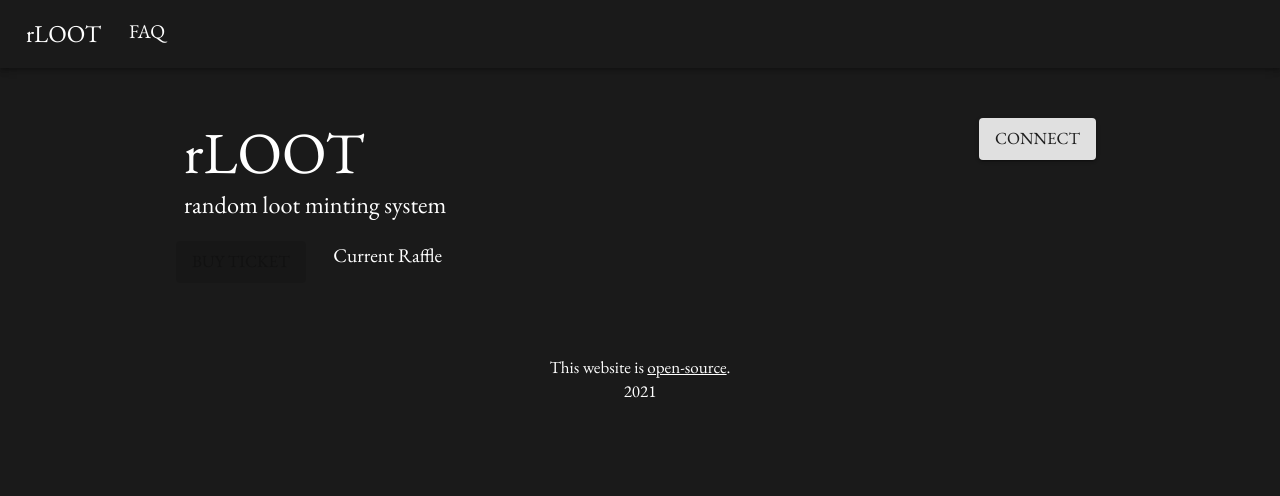
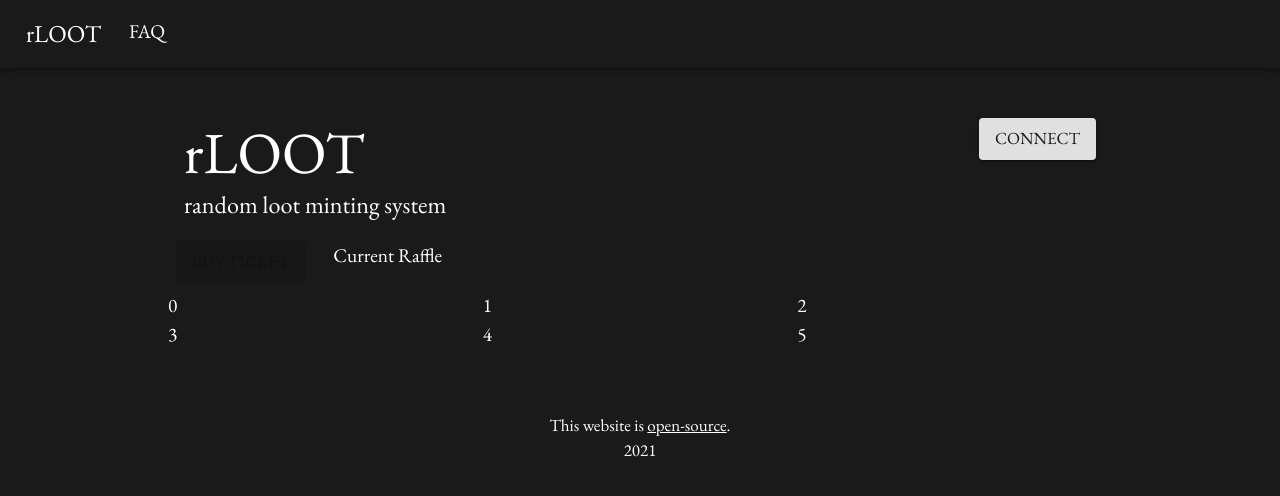
Before and after one commit to scammi/randtree-website, a Next.js app: page / in a window 1280 px wide. Shown: the top 496 px of the page. Built offline with nearby package versions, Linux system fonts and the light colour scheme; no server answers.

Commit message:
Loot grid, get data

```diff
--- /dev/null
+++ b/components/LootGrid.js
@@ -0,0 +1,78 @@
+import React from 'react';
+import { Grid } from '@material-ui/core';
+import WhiteTextTypography from './WhiteTextTypography';
+
+
+export default function LootGrid(prop) {
+
+  async function queryOwnerWon(owner) {
+    const version = '0.2.4'
+    const response = await fetch(`https://api.studio.thegraph.com/query/6834/piedras/${version}`, {
+      method: 'POST',
+      body: JSON.stringify({
+        query: `{
+          rloots(where:{owner:"${owner}"}) {
+            id
+            owner
+            properties
+            broken
+          },
+          raffleBatches(where:{ winner:"${owner}", claimed: false  }) {
+            id
+            batchId
+            winner
+            claimed
+            processed
+          }
+        }`
+      }),
+      headers: {
+          'content-type': 'application/json'
+      }
+    })
+    const {data} = await response.json();
+    console.log(data)
+
+    return data;
+  }
+
+    console.log(queryOwnerWon('0x227B769676984D480C7a1e2664725C3E7223C04E'))
+    // loots = []
+
+    // // Get claimed loots
+    // const {raffleBatches: wonBatches, rloots } = await queryOwnerWon(currentAccount)
+    // wonBatches.forEach(b => {
+    //   loots.push({
+    //     claimed: false,
+    //     batchId: b.batchId,
+    //     index: undefined // i need this
+    //   })
+    // })
+    // await Promise.all(rloots.map(async (loot) => {
+    //   // const { name } = await getLootMetadata(loot.id)
+    //   const name = `Lootbox #${loot.id}`
+    //   // todo : remove duplicate logic
+    //   metadatas[loot.id] = {
+    //     name,
+    //     properties: loot.properties
+    //   }
+    //   loots.push({
+    //     claimed: true,
+    //     id: loot.id,
+    //     properties: loot.properties,
+    //     name
+    //   })
+    // }))
+
+    return (
+      <Grid container spacing={{ xs: 2, md: 3 }} columns={{ xs: 4, sm: 8, md: 12 }}>
+        {Array.from(Array(6)).map((_, index) => (
+          <Grid item xs={2} sm={4} md={4} key={index}>
+          <WhiteTextTypography>{index}</WhiteTextTypography>
+          </Grid>
+        ))}
+      </Grid>
+    )
+
+
+}
--- a/pages/index.js
+++ b/pages/index.js
@@ -1,7 +1,7 @@
 import React, { useState } from 'react';
 import CssBaseline from '@material-ui/core/CssBaseline';
 import { makeStyles } from '@material-ui/core/styles';
-import { Container, Grid, Button, Chip } from '@material-ui/core';
+import { Container, Grid, Button} from '@material-ui/core';
 import { ethers } from "ethers";
 
 import {addresses} from '../contracts/addresses';
@@ -12,6 +12,7 @@ import Header from '../components/Header';
 import Footer from '../components/Footer';
 import CurrentBatchLabel from '../components/CurrentBatchLabel';
 import BuyButton from '../components/BuyButton';
+import LootGrid from '../components/LootGrid';
 
 const useStyles = makeStyles((theme) => ({
   icon: {
@@ -79,9 +80,9 @@ export default function Index() {
                 <BuyButton contract={raffle}/>
               </Grid>
               <CurrentBatchLabel currentBatch={currentBatch}/>
+              <LootGrid/>
             </Grid>
           </Grid>
-
         </Container>
       </main>
         <Footer />
```
